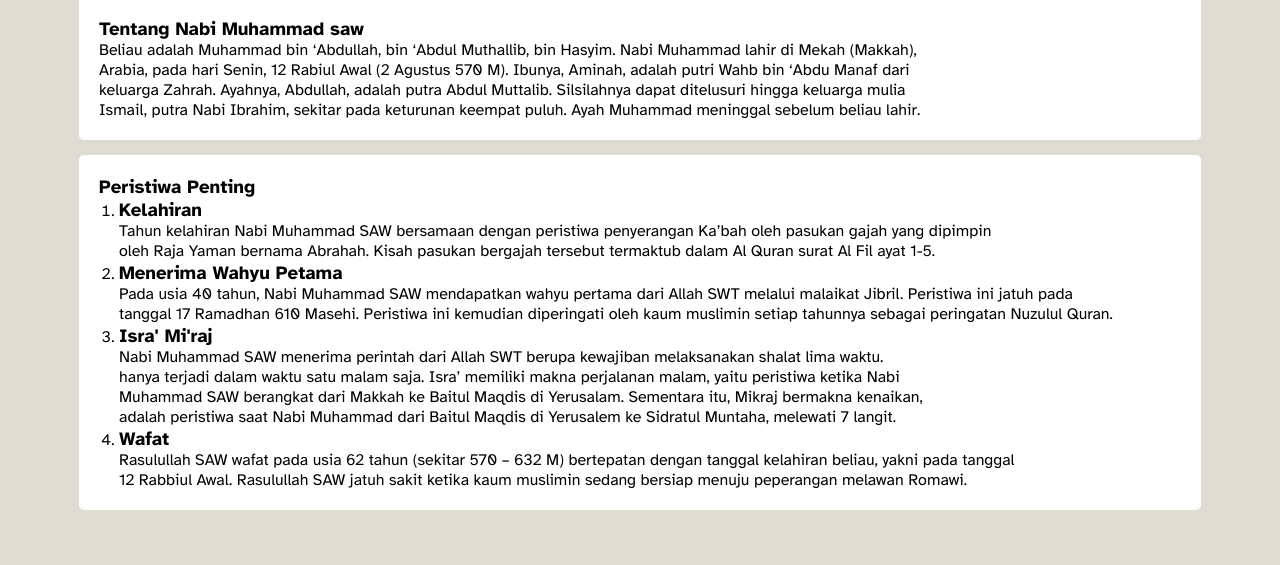
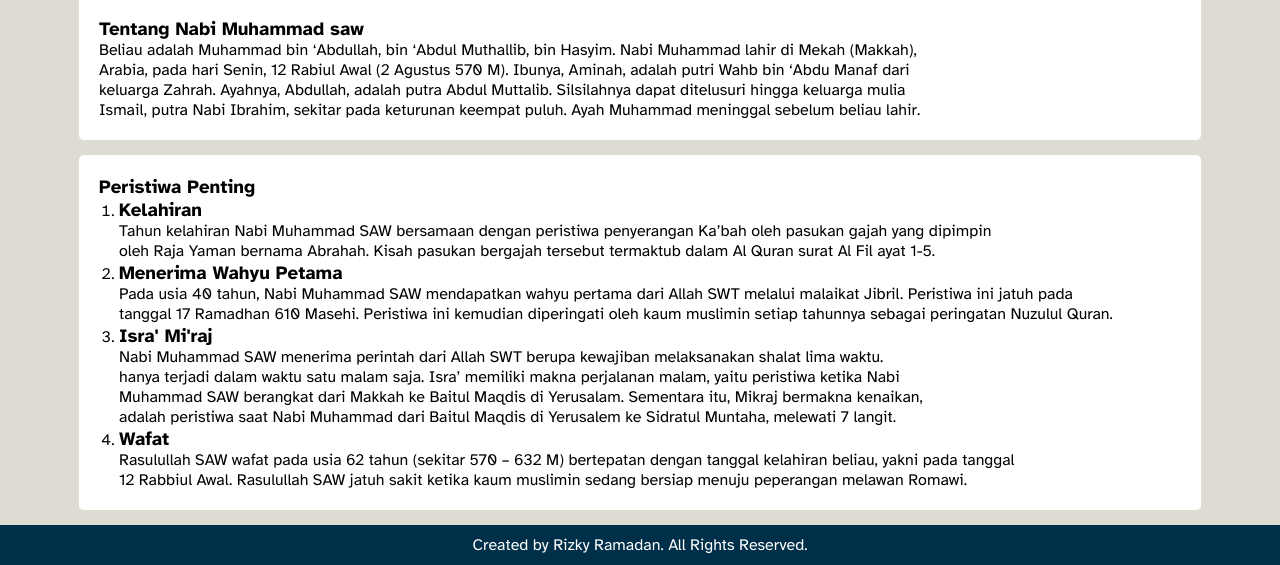
Before and after one commit to ramadanriz/tribute, a plain HTML site: page index.html in a window 1280 px wide. Shown: the part 397-962 px from the top of the page. Before the commit the page ends 922 px from the top, so only its background shows below. Drawn offline with Linux system fonts and the light colour scheme.

Commit message:
update footer

```diff
--- a/index.html
+++ b/index.html
@@ -77,6 +77,8 @@
         </section>
       </article>
     </main>
-    <footer></footer>
+    <footer>
+      <p>Created by Rizky Ramadan. All Rights Reserved.</p>
+    </footer>
   </body>
 </html>
--- a/style.css
+++ b/style.css
@@ -11,7 +11,8 @@ body {
   background-color: #dedbd2;
 }
 
-header {
+header,
+footer {
   text-align: center;
   padding: 10px 0;
   background-color: #003049;
```
